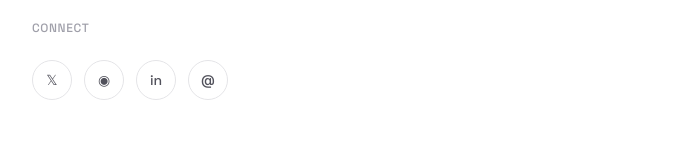
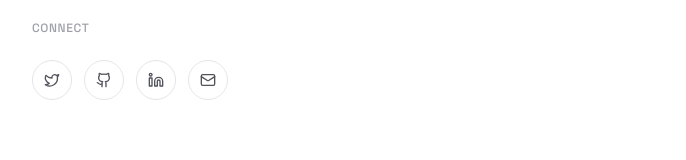
Before and after one commit to hrithik73/portfolio, a Next.js app: page / in a window 1280 px wide. Shown: the part 1108-1268 px from the top of the page, without its empty margins (296-982 px from the left). Built offline with nearby package versions, Linux system fonts and the light colour scheme.

Commit message:
feat: footer icon fix

```diff
--- a/src/app/page.tsx
+++ b/src/app/page.tsx
@@ -2,7 +2,7 @@
 
 import Link from 'next/link';
 import { motion } from 'framer-motion';
-import { ArrowUpRight } from 'lucide-react';
+import { ArrowUpRight, Twitter, Github, Linkedin, Mail } from 'lucide-react';
 
 const companies = [
   { name: 'BharatPe', href: 'https://bharatpe.com' },
@@ -35,10 +35,14 @@ const blogs = [
 ];
 
 const socialLinks = [
-  { name: 'X', href: 'https://x.com/hrithik73_', icon: '𝕏' },
-  { name: 'GitHub', href: 'https://github.com/hrithik73', icon: '◉' },
-  { name: 'LinkedIn', href: 'https://linkedin.com/in/hrithik73', icon: 'in' },
-  { name: 'Email', href: 'mailto:shrithik404@gmail.com', icon: '@' },
+  { name: 'X', href: 'https://x.com/hrithik73_', icon: Twitter },
+  { name: 'GitHub', href: 'https://github.com/hrithik73', icon: Github },
+  {
+    name: 'LinkedIn',
+    href: 'https://linkedin.com/in/hrithik73',
+    icon: Linkedin,
+  },
+  { name: 'Email', href: 'mailto:shrithik404@gmail.com', icon: Mail },
 ];
 
 const fadeInUp = {
@@ -221,7 +225,7 @@ export default function Home() {
               whileTap={{ scale: 0.95 }}
               title={link.name}
             >
-              <span className='font-medium'>{link.icon}</span>
+              <link.icon className='w-4 h-4' />
             </motion.a>
           ))}
         </div>
```
